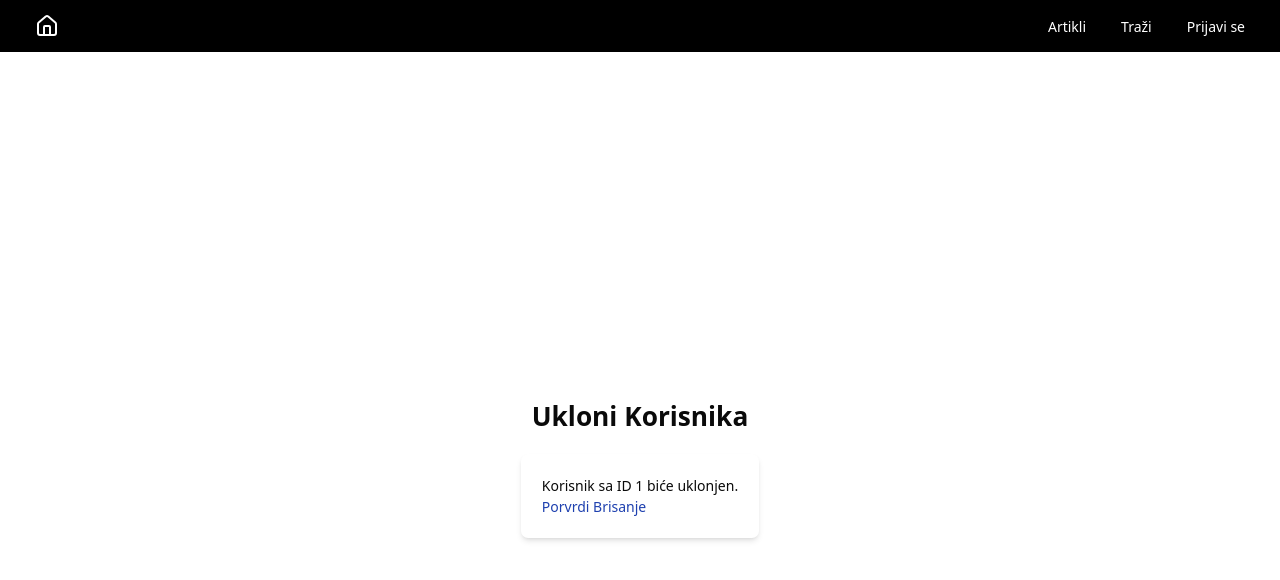
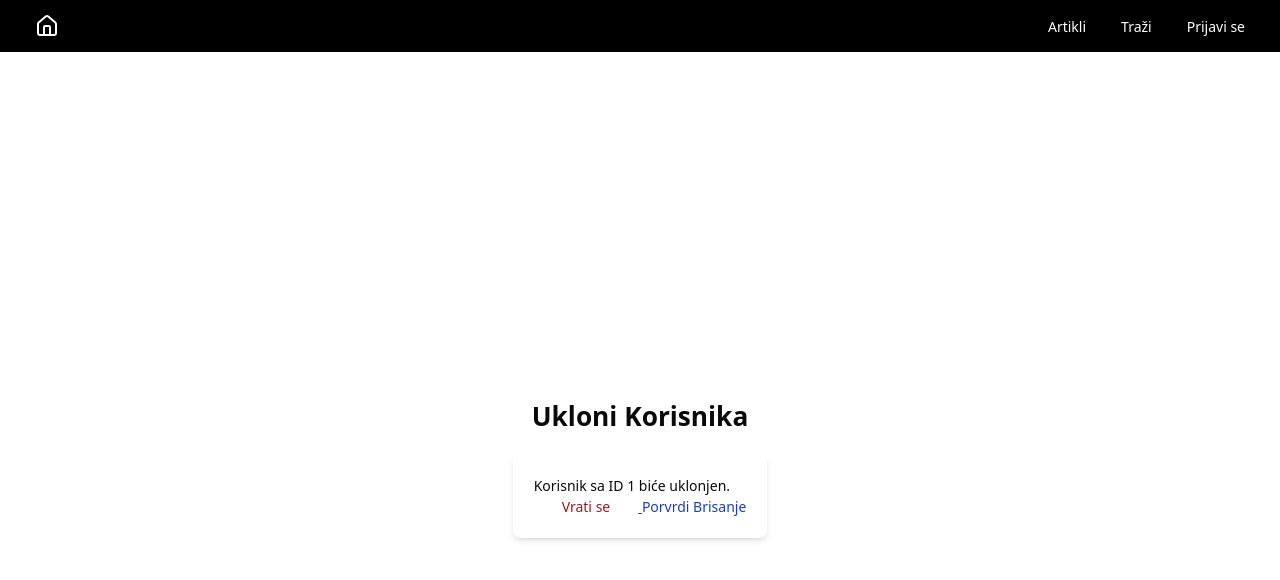
Before and after one commit to kosovic-creator/Prodavnica, a Next.js app: page /admin/korisnici/1/ukloni in a window 1280 px wide. Shown: the top 580 px of the page. Built offline with nearby package versions, Linux system fonts and the light colour scheme; no server answers.

Commit message:
brisanje korisnika

```diff
--- a/app/admin/korisnici/[id]/ukloni/page.tsx
+++ b/app/admin/korisnici/[id]/ukloni/page.tsx
@@ -29,10 +29,11 @@ export default async function Page({ params }: PageProps) {
     return (
       <>
       <div className="flex flex-col items-center justify-center min-h-screen">
-        <h1 className="text-3xl font-bold mb-6">Ukloni Korisnika</h1>
+        <h2 className="text-3xl font-bold mb-6">Ukloni Korisnika</h2>
         <form className="bg-white shadow-md rounded-lg p-6 max-w-sm w-full">
           <p>Korisnik sa ID {id} biće uklonjen.</p>
           {/* <button onClick={handleDelete}>Porvrdi Brisanje</button> */}
+          <Link href="/admin/korisnici"  className="text-red-800 p-8 ">Vrati se</Link>
           <Link href="/admin/korisnici"  className="text-blue-800 underline"> <button onClick={handleDelete}>Porvrdi Brisanje</button></Link>
         </form>
       </div>
```
